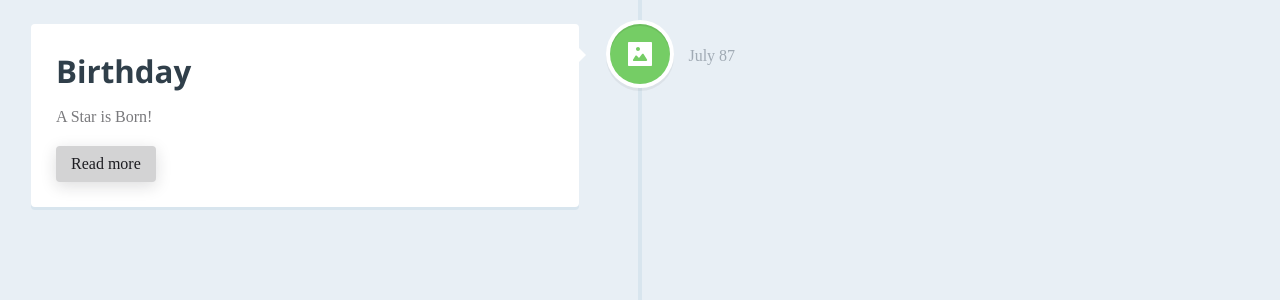
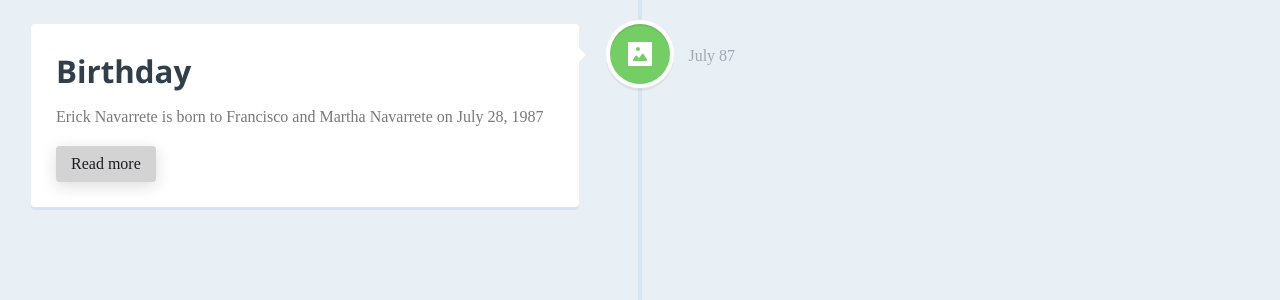
Before and after one commit to Erick-Navarrete/Bio_EN, a Jekyll site: the page built from index.html, in a window 1280 px wide. Shown: the part 579-879 px from the top of the page. Built offline with Jekyll 4.4.1, drawn with Linux system fonts in a browser that asks for light colours; some web fonts are replaced; comment, search, counter and statistics services are not loaded.

Commit message:
Update index.html

```diff
--- a/index.html
+++ b/index.html
@@ -113,7 +113,7 @@ permalink: /
 
         <div class="cd-timeline__content text-component">
           <h2>Birthday</h2>
-          <p class="color-contrast-medium">A Star is Born!</p>
+          <p class="color-contrast-medium">Erick Navarrete is born to Francisco and Martha Navarrete on July 28, 1987</p>
 
           <div class="flex justify-between items-center">
             <span class="cd-timeline__date">July 87</span>
```
